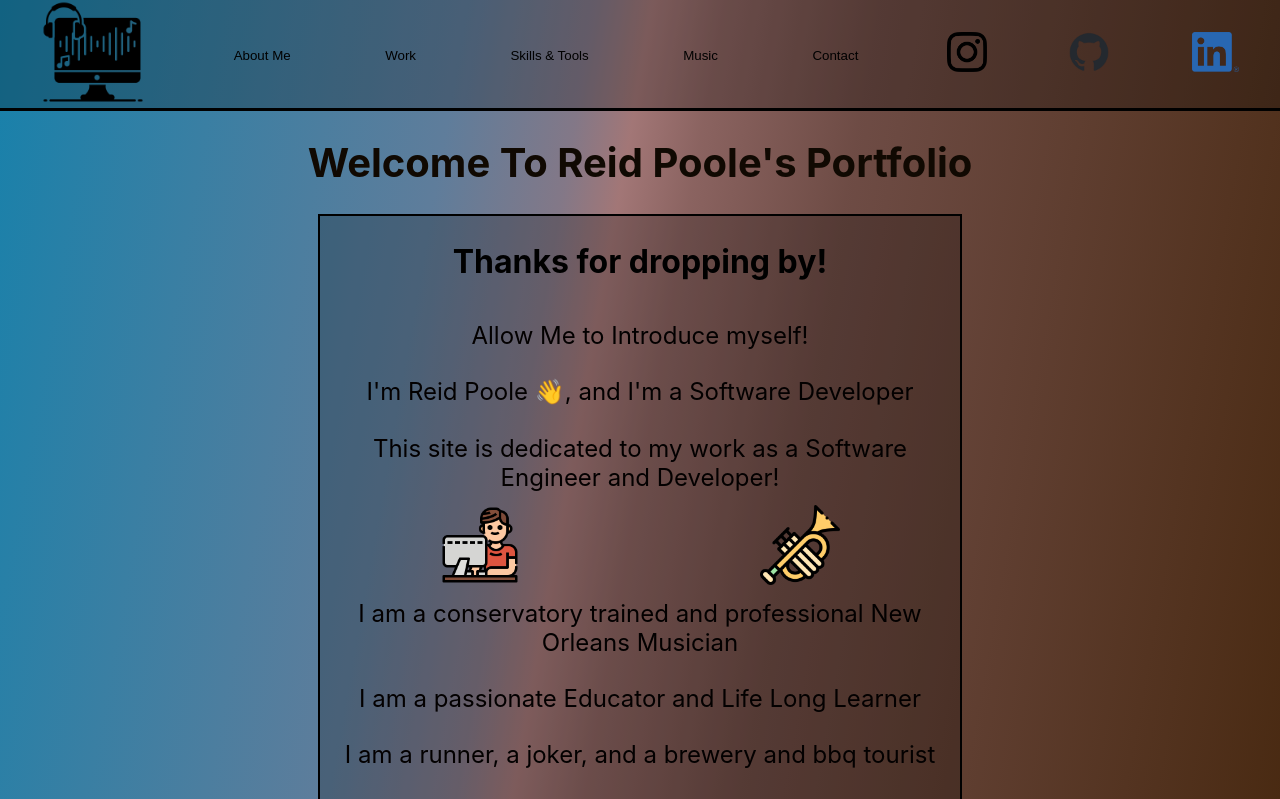
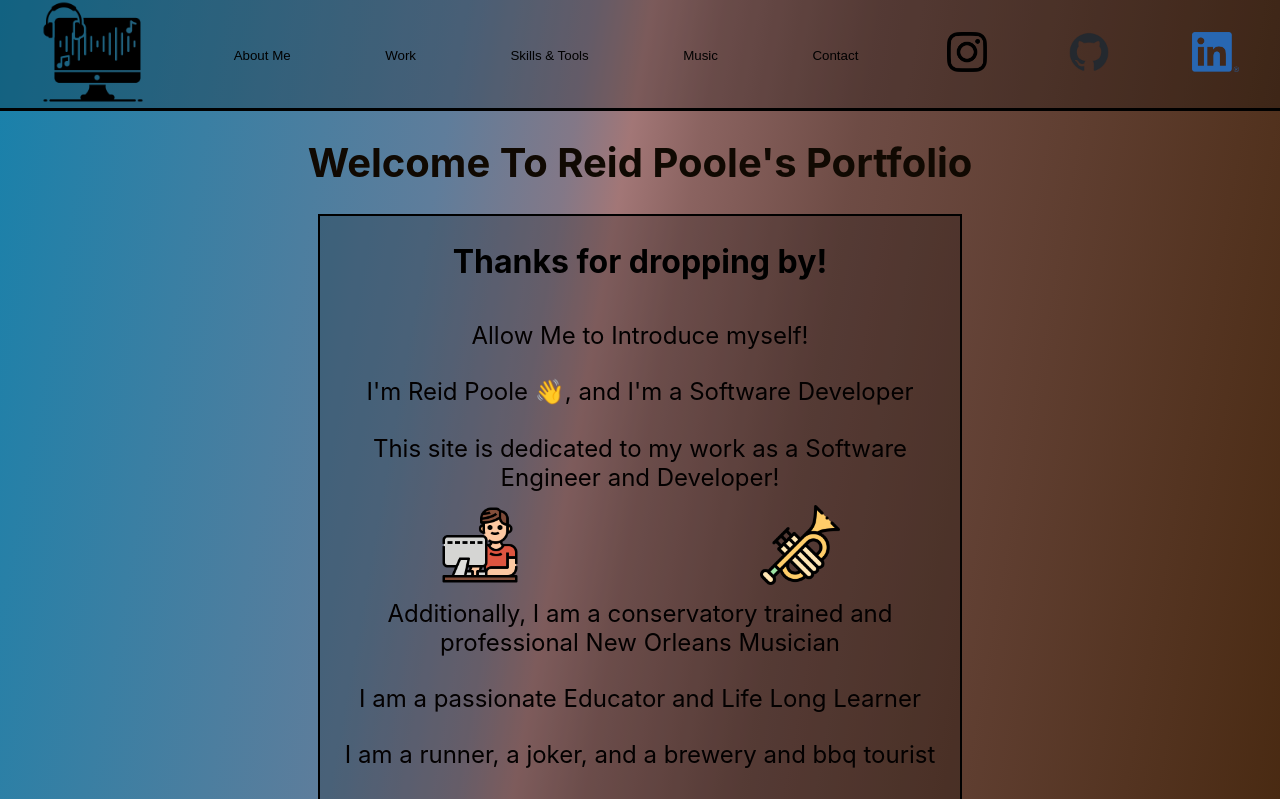
Before and after one commit to rpoole444/portfolio-site, a React (Create React App) app: page / in a window 1280 px wide. Shown: the top 799 px of the page. Built offline with nearby package versions, Linux system fonts and the light colour scheme.

Commit message:
Edit text

```diff
--- a/src/components/Homepage/Homepage.js
+++ b/src/components/Homepage/Homepage.js
@@ -22,7 +22,7 @@ const Homepage = () => {
           <img className="computer-icon" src={computer} alt="computer" />
           <img className="computer-icon" src={trumpet} alt="trumpet" />
         </section>
-        <p className="intro">I am a conservatory trained and professional New Orleans Musician</p>
+        <p className="intro">Additionally, I am a conservatory trained and professional New Orleans Musician</p>
         <p className="intro">I am a passionate Educator and Life Long Learner</p>
         <p className="intro">I am a runner, a joker, and a brewery and bbq tourist</p>
         <p className="intro">Most importantly, I am a proud husband and father of 2!</p>
```
